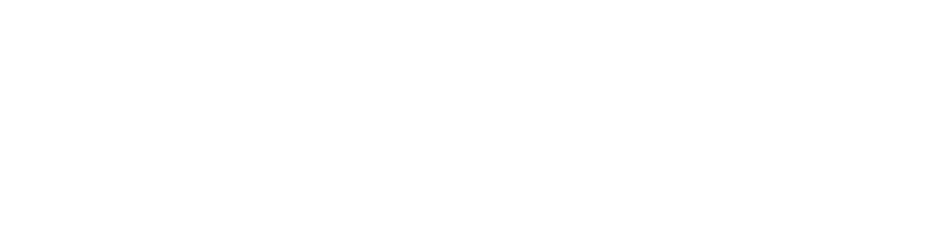
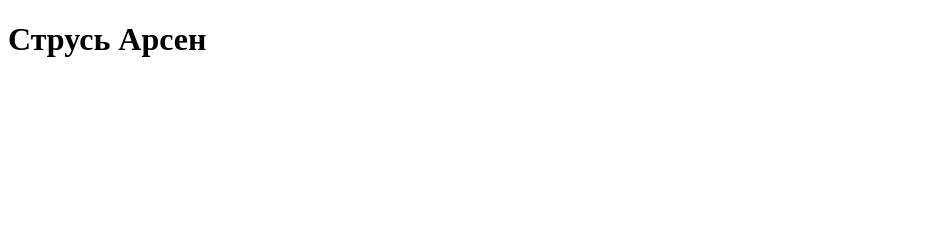
Before and after one commit to ArsenStrus/websire, a plain HTML site: page index.html in a window 1280 px wide. Shown: the top 239 px of the page, without its empty margins (0-947 px from the left). Drawn offline with Linux system fonts and the light colour scheme.

Commit message:
Update index.html

```diff
--- a/index.html
+++ b/index.html
@@ -20,6 +20,7 @@
     </style>
   </head>
   <body>
+    <h1>Струсь Арсен</h1>
      <img src="img/robots.png" alt="Robots">
 
   </body>
```
